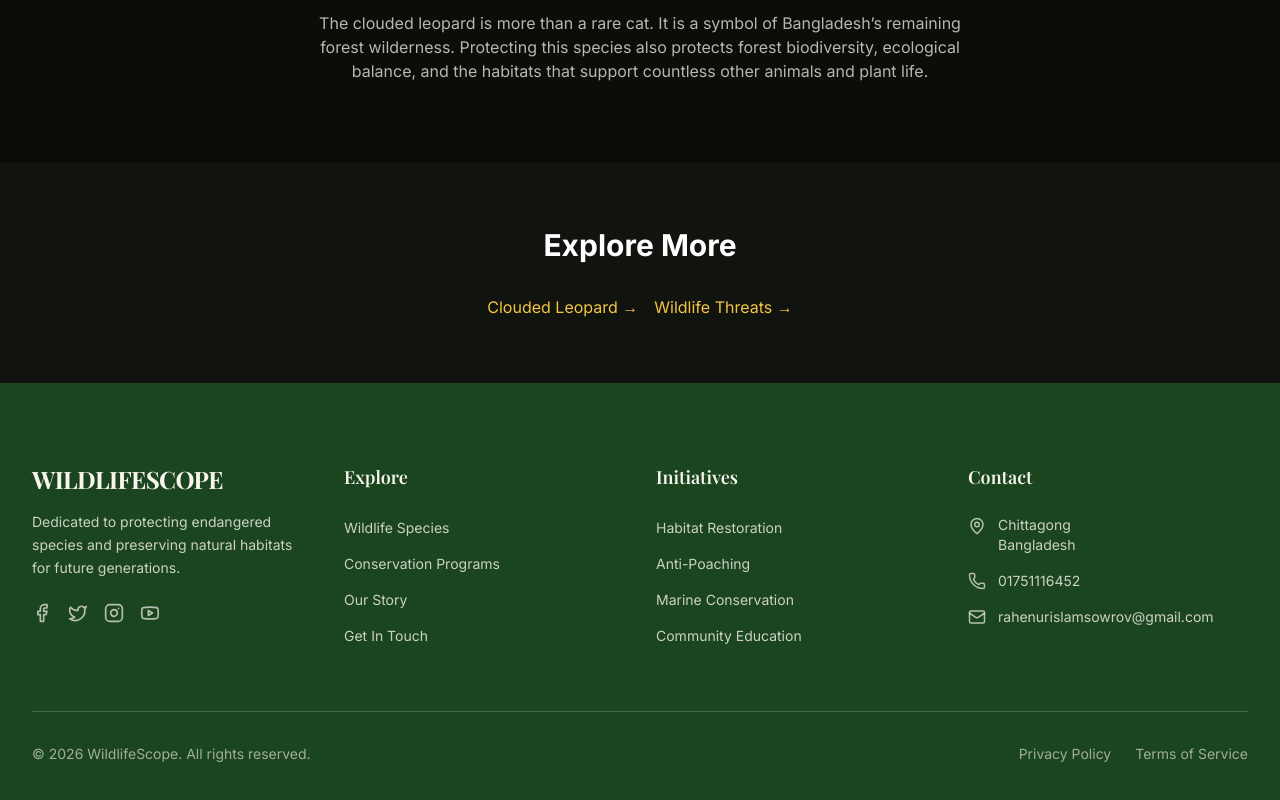
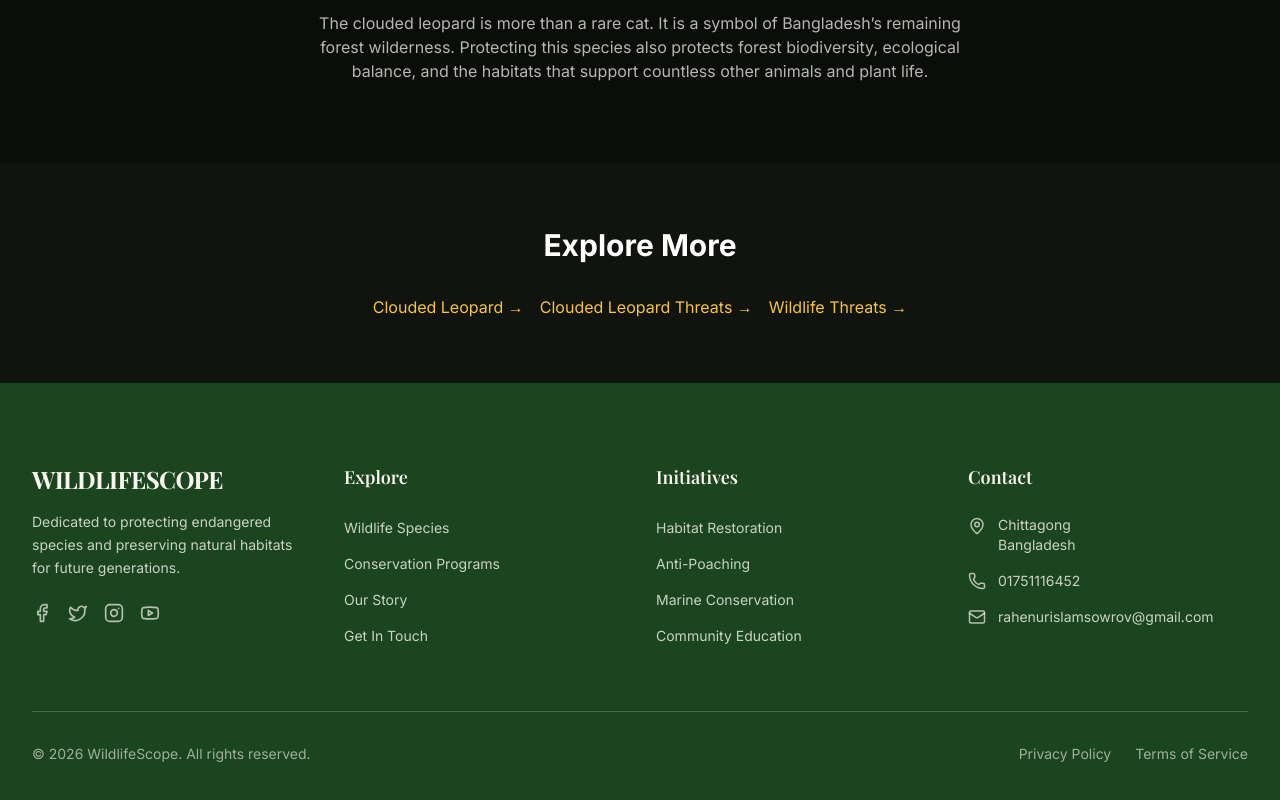
Before and after one commit to carb91-sow/wildlifescope.org, a Next.js app: page /insights/clouded-leopard-bangladesh in a window 1280 px wide. Shown: the part 2795-3595 px from the top of the page. Built offline with nearby package versions, Linux system fonts and the light colour scheme; a web font is replaced by a local one.

Commit message:
Update page.tsx

```diff
--- a/app/insights/clouded-leopard-bangladesh/page.tsx
+++ b/app/insights/clouded-leopard-bangladesh/page.tsx
@@ -162,6 +162,10 @@ export default function Page() {
               Clouded Leopard →
             </Link>
 
+            <Link href="/insights/clouded-leopard-threats" className="text-[#f4c542]">
+  Clouded Leopard Threats →
+</Link>
+
             <Link href="/insights/threats-to-wildlife-bangladesh" className="text-[#f4c542]">
               Wildlife Threats →
             </Link>
```
